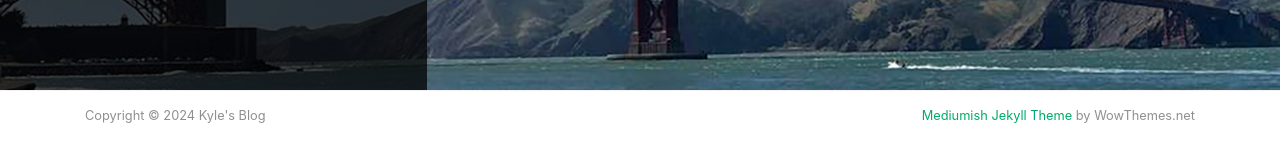
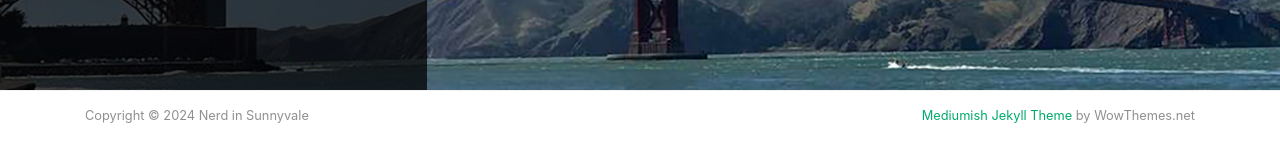
Before and after one commit to PTLin84/blog, a Jekyll site: the page built from index.html, in a window 1280 px wide and 900 px high, scrolled down 563 px. Shown: the part 701-863 px from the top of the window. Built offline with Jekyll 4.4.1, drawn with Linux system fonts in a browser that asks for light colours; nearby versions of some CDN libraries; the list of posts is cut into pages by our own code; some of the changed text lies outside the part shown.

Commit message:
CONFIG: Changed blog name.

```diff
--- a/_config.yml
+++ b/_config.yml
@@ -1,5 +1,5 @@
 # Site
-name: "Kyle's Blog"
+name: "Nerd in Sunnyvale"
 title: "Kyle Lin"
 description: "Exploring US study, work, and the pulse of startup, tech & energy"
 logo: 'assets/images/Logo-square.png'
```
